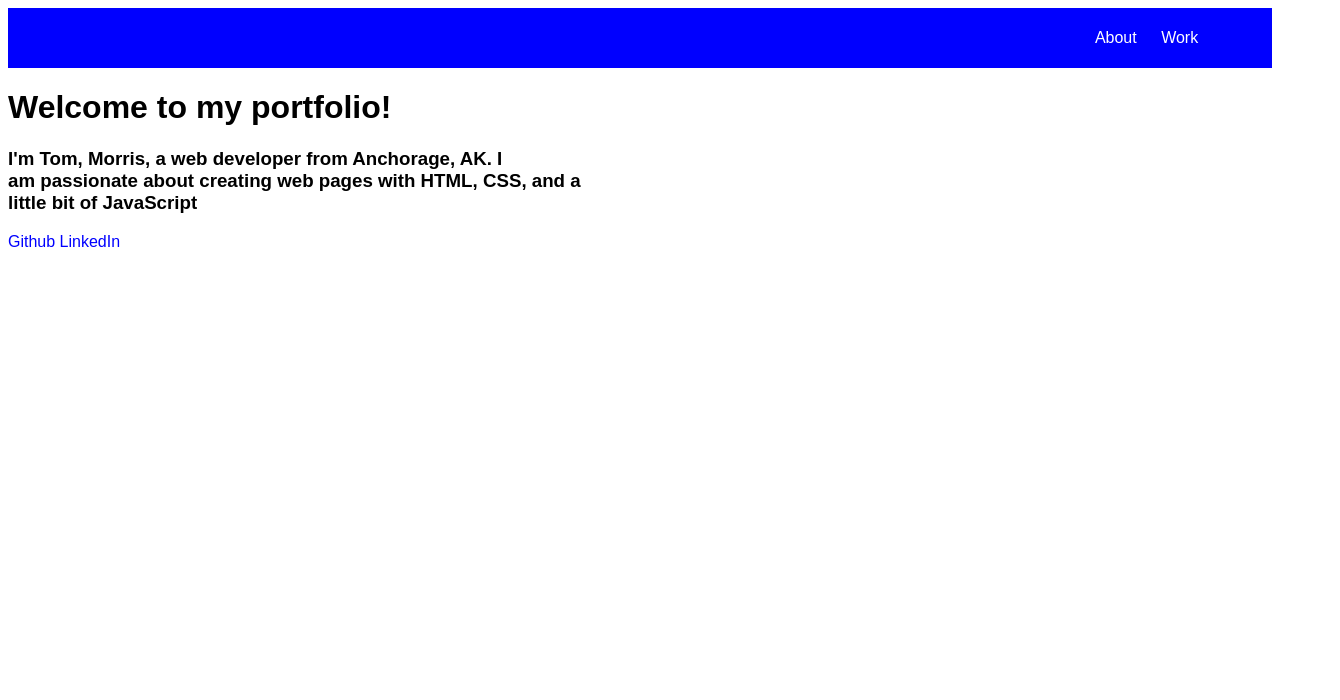
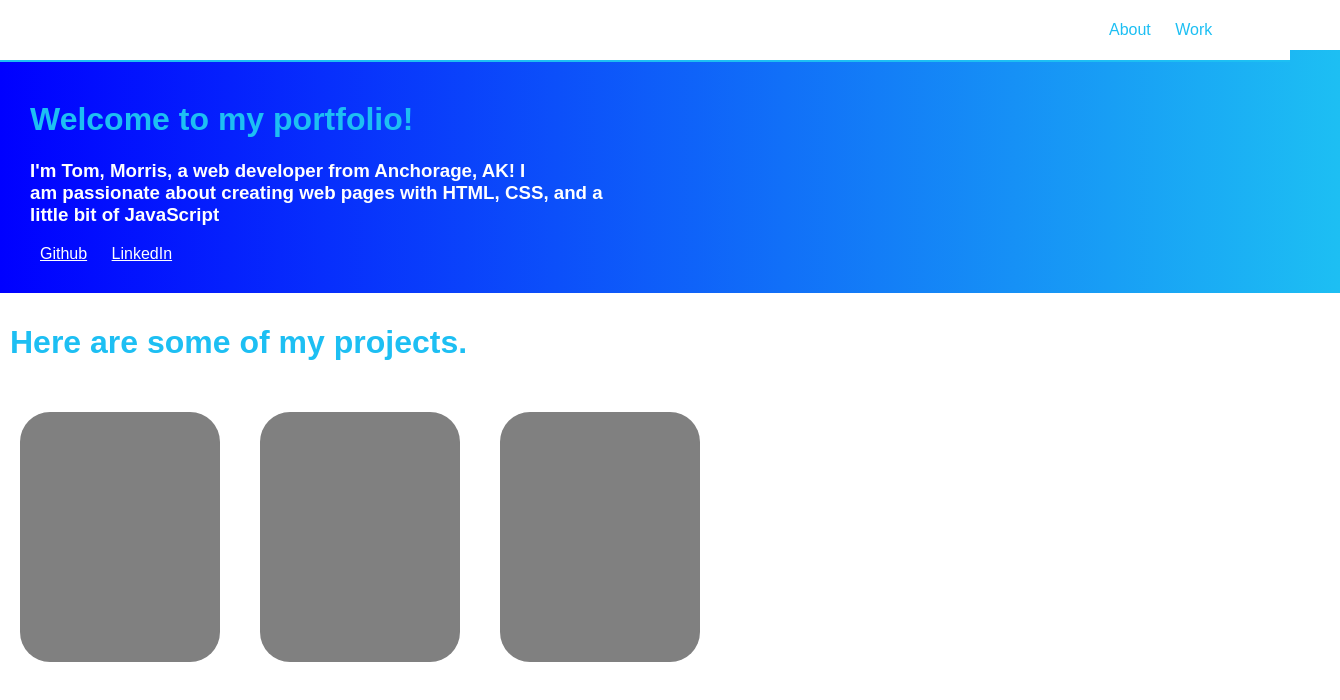
Before and after one commit to thomasokc/portfolio, a plain HTML site: page index.html in a window 1280 px wide. Shown: the whole page, 1340 px wide, since content can reach past the window. Drawn offline with Linux system fonts and the light colour scheme.

Commit message:
Began Projects section and added more styling

```diff
--- a/index.html
+++ b/index.html
@@ -4,19 +4,32 @@
     <link rel="stylesheet" href="style.css">
 </head>
 <body>
-    <header>
+    <div class="header">
+        <div class="content">
             <ul>
                 <li>About</li>
                 <li>Work</li>
             </ul>
         </div>
-    </header>
+    </div>
     <div class="title">
-        <h1>Welcome to my portfolio!</h1>
-        <h3>I'm Tom, Morris, a web developer from Anchorage, AK. I<br>
+        <h1 class="welcome">Welcome to my portfolio!</h1>
+        <h3>I'm Tom, Morris, a web developer from Anchorage, AK! I<br>
         am passionate about creating web pages with HTML, CSS, and a<br>
         little bit of JavaScript </h3>
         <a href="https://github.com/thomasokc" target ="_blank">Github</a>
         <a href="https://www.linkedin.com/in/thomasokc/" target ="_blank">LinkedIn</a>
     </div>
+    <h1 class="section">Here are some of my projects.</h1>
+    <div class="examples">
+        <div class="project">
+
+        </div>
+        <div class="project">
+
+        </div>
+        <div class="project">
+
+        </div>
+    </div>
 </body>
--- a/style.css
+++ b/style.css
@@ -1,7 +1,16 @@
-header{
-    background-color:blue;
-    color:white;
+body{
+    margin:0px;
+}
+
+.header{
+    height:50px;
+    background-color:white;
+    color: #1DBFF3;;
     padding:5px;
+    position:fixed;
+    top:0px;
+    width:100%;
+    border-bottom: 2px solid #1DBFF3;
 }
 
 li{
@@ -16,11 +25,39 @@ body{
     font-family:arial;
 }
 
+.title{
+    margin-top: 50px;
+    padding:30px;
+    background-image: linear-gradient(to right, blue , #1DBFF3);
+    color:white;
+    width:100%;
+}
+
+.welcome{
+    color:#1DBFF3;
+}
+
 a{
-    text-decoration:none;
-    color:blue;
+    margin:10px;
+    color:white;
 }
 
 a:hover{
     text-decoration: underline;
+    color:orange
 }
+
+.section{
+    padding:10px;
+    color: #1DBFF3;
+}
+
+.project{
+    background-color:gray;
+    width:200px;
+    height:250px;
+    margin:20px;
+    border-radius: 30px;
+    float:left;
+
+}
```
